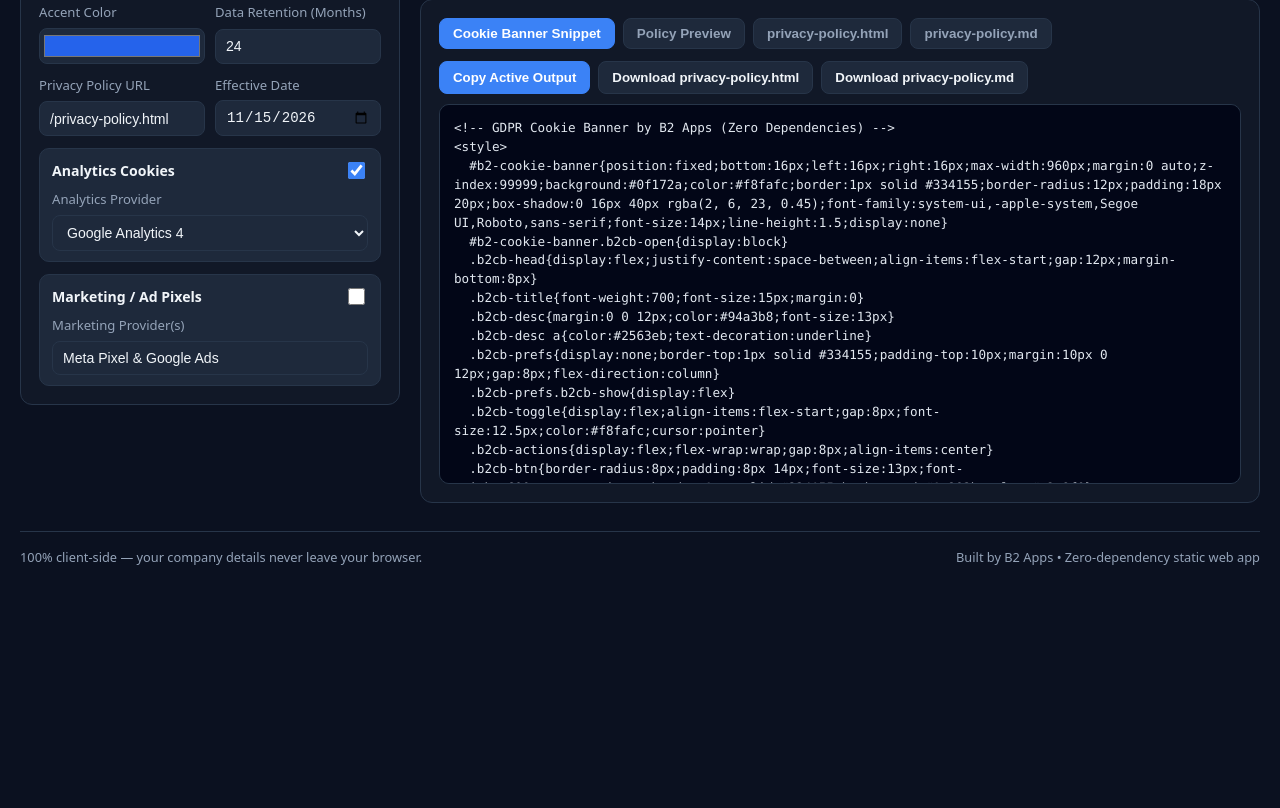
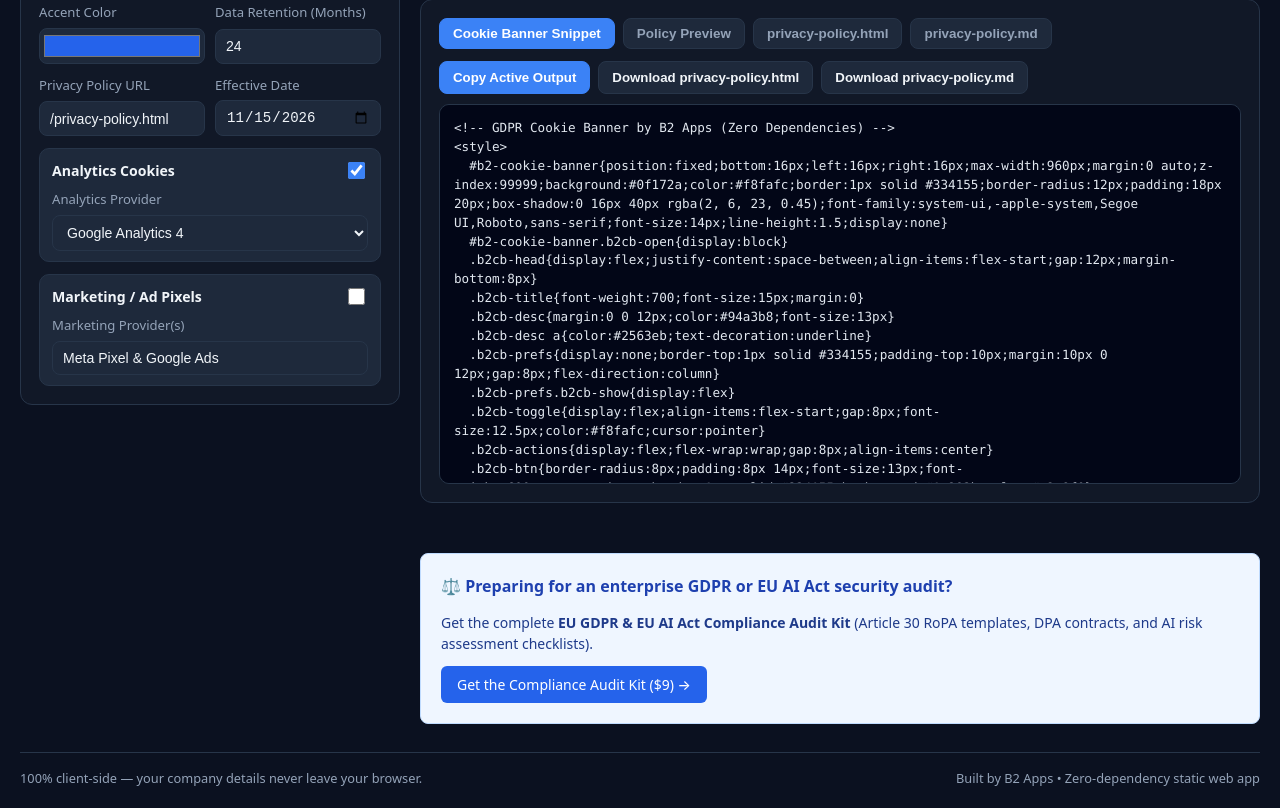
Before and after one commit to b2appsdev-del/b2appsdev-del.github.io, a plain HTML site: page gdpr-cookie-privacy-generator/index.html in a window 1280 px wide. Shown: the part 520-1328 px from the top of the page. Before the commit the page ends 1107 px from the top, so only its background shows below. Drawn offline with Linux system fonts and the light colour scheme.

Commit message:
Add Pro CTA banner to GDPR cookie privacy generator

```diff
--- a/gdpr-cookie-privacy-generator/index.html
+++ b/gdpr-cookie-privacy-generator/index.html
@@ -163,6 +163,20 @@
 
           <div id="output-panel"></div>
         </section>
+        <!-- Drop-in CTA Banner below banner code generator -->
+        <div style="margin-top: 2rem; padding: 1.25rem; background: #eff6ff; border: 1px solid #bfdbfe; border-radius: 8px; text-align: left;">
+          <div style="font-weight: 600; font-size: 1rem; color: #1e40af; margin-bottom: 0.25rem;">
+            ⚖️ Preparing for an enterprise GDPR or EU AI Act security audit?
+          </div>
+          <p style="font-size: 0.875rem; color: #1e3a8a; margin-bottom: 0.75rem;">
+            Get the complete <strong>EU GDPR & EU AI Act Compliance Audit Kit</strong> (Article 30 RoPA templates, DPA contracts, and AI risk assessment checklists).
+          </p>
+          <a href="https://devbloom12.gumroad.com/l/fxcnyb?utm_source=gdpr_tool&utm_medium=banner&utm_campaign=cookie_gen"
+             target="_blank"
+             style="display: inline-block; padding: 0.5rem 1rem; background: #2563eb; color: #ffffff; text-decoration: none; border-radius: 6px; font-weight: 500; font-size: 0.875rem;">
+            Get the Compliance Audit Kit ($9) →
+          </a>
+        </div>
       </div>
     </div>
 
```
